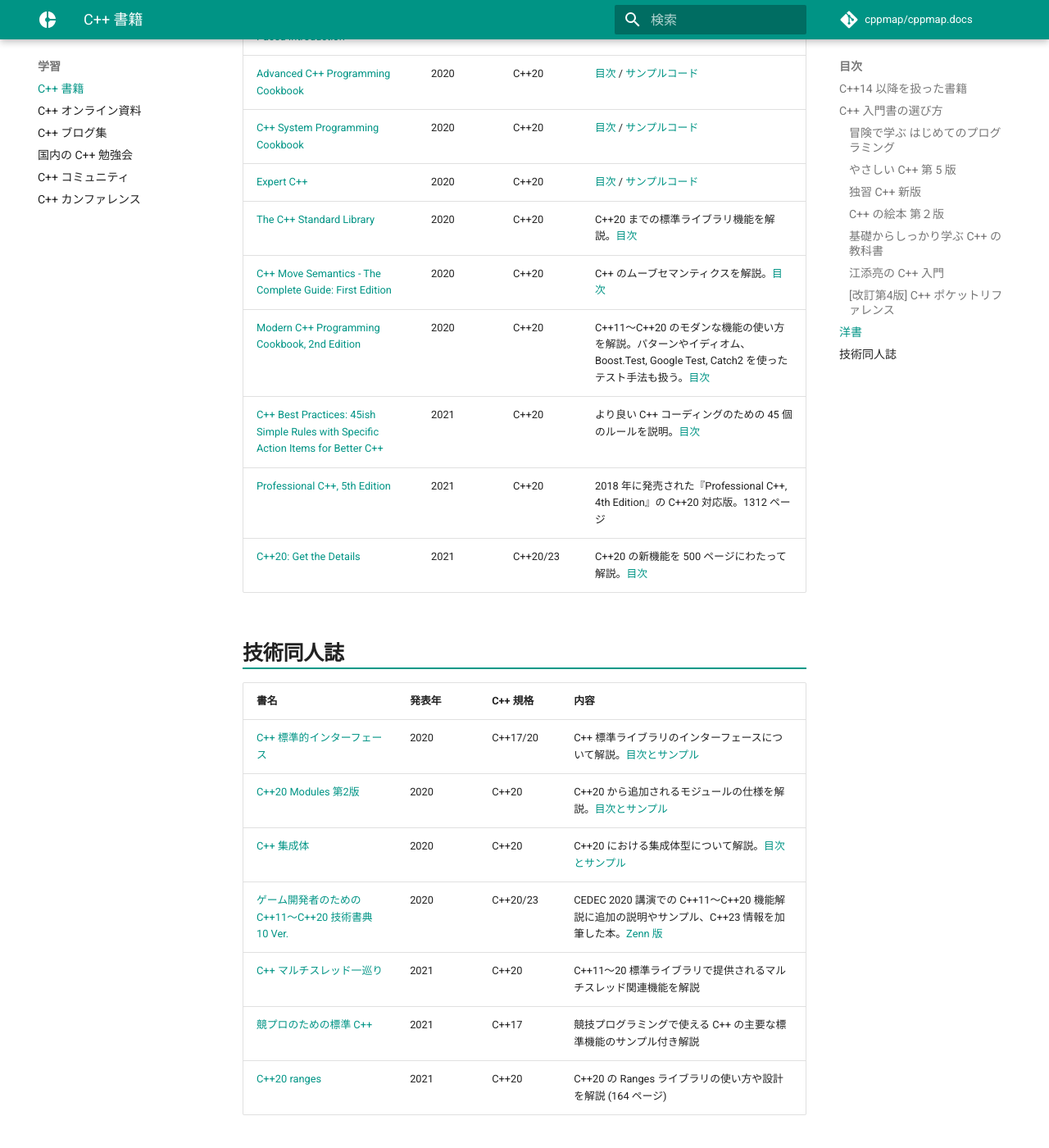
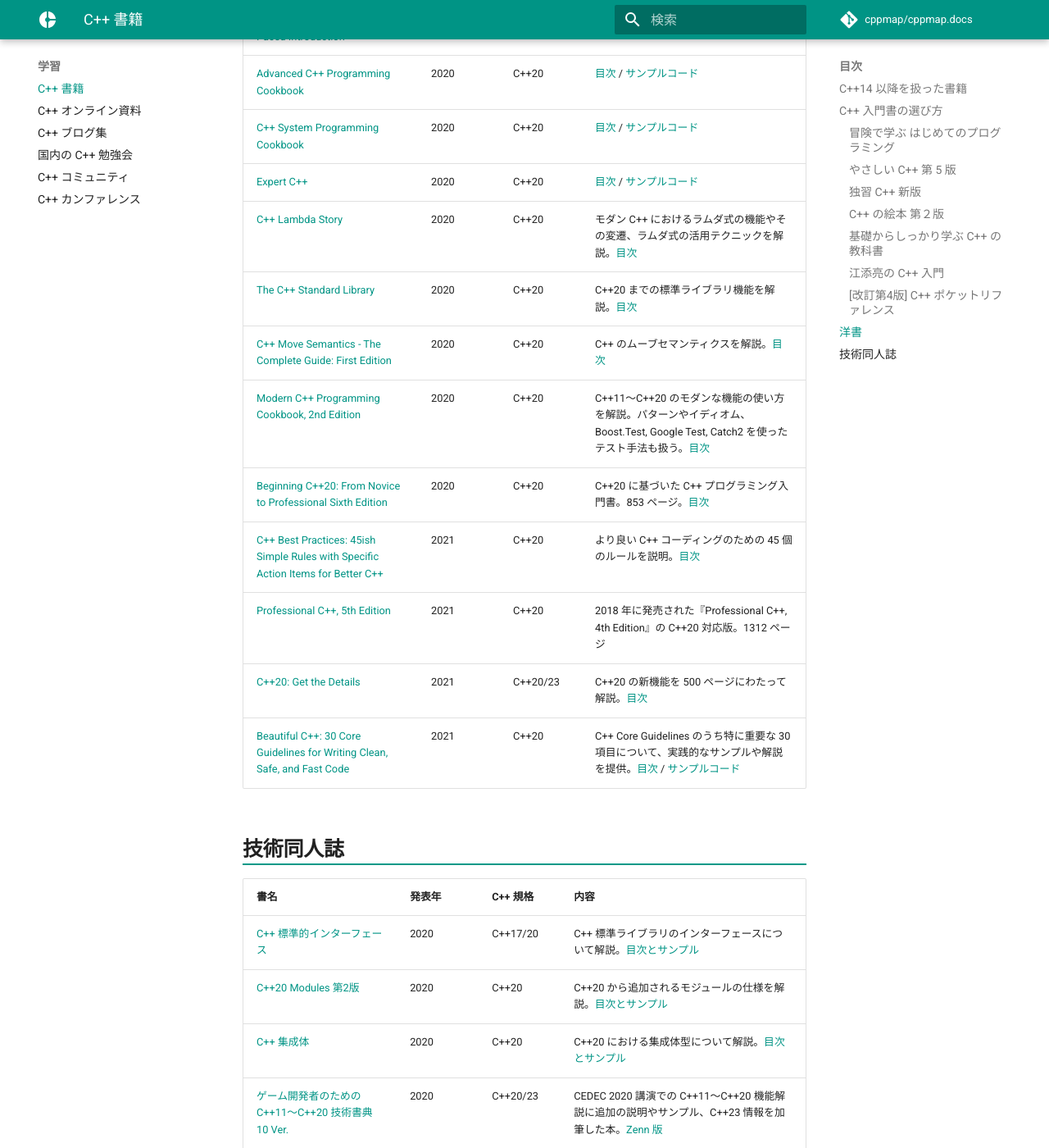
Before and after one commit to cppmap/cppmap.docs, an MkDocs documentation site: the page built from docs/learn/books.md, in a window 1280 px wide and 1400 px high, scrolled down 4005 px. Shown: the whole window at 82% size. Built offline with MkDocs 1.6.1 and Material for MkDocs 9.7.7, drawn with Linux system fonts in a browser that asks for light colours; nearby versions of some CDN libraries; comment, search, counter and statistics services are not loaded; some of the changed text lies outside the part shown.

Commit message:
Update books.md

```diff
--- a/docs/learn/books.md
+++ b/docs/learn/books.md
@@ -24,7 +24,7 @@ C++ の学習に役立つ最新の書籍を紹介します。
 | [Modern C++ チャレンジ ― C++17 プログラミング力を鍛える 100 問](https://amzn.to/2EMsIP8) | 2019 | C++17/20 | 現実的・実践的な 100 の課題を C++ で解決する問題集。オープンソースライブラリを積極的に活用する                                           |
 | [江添亮の C++ 入門](https://amzn.to/2HTGUbt) | 2019 | C++17/20 | C++ のツールや文法、いくつかの標準ライブラリ機能の設計を学べる解説書。[オープンソース版](https://ezoeryou.github.io/cpp-intro/) |
 | [独習 C++ 新版](https://amzn.to/2ZWRrck) | 2019 | C++17 | :fa-graduation-cap: 初学者向け。「独習 C++ 第 4 版」を C++17 に対応させ解説を一新 |
-| [[改訂第4版] C++ポケットリファレンス](https://amzn.to/3p4p0pa) | 2021 | C++20 | (2021 年 4 月 15 日に発売) |
+| [[改訂第4版] C++ポケットリファレンス](https://amzn.to/3p4p0pa) | 2021 | C++20 | 基本文法の解説に加え、逆引き形式で標準ライブラリの幅広い機能を紹介 |
 
 
 ![](images/books.jpg)
@@ -68,12 +68,15 @@ C++ の入門～中級レベルの多くの情報（『やさしい C++ 第 5
 | [Advanced C++ Programming Cookbook](https://amzn.to/3fFA88f)                                                           | 2020 | C++20    | [目次](https://www.packtpub.com/programming/advanced-c-cookbook) / [サンプルコード](https://github.com/PacktPublishing/Advanced-CPP-Programming-CookBook)                                     |
 | [C++ System Programming Cookbook](https://amzn.to/3jfdoxU)                                                             | 2020 | C++20    | [目次](https://www.packtpub.com/programming/c-system-programming-cookbook) / [サンプルコード](https://github.com/PacktPublishing/C-System-Programming-Cookbook)                               |
 | [Expert C++](https://amzn.to/2WsxY49)                                                                                  | 2020 | C++20    | [目次](https://www.packtpub.com/programming/mastering-c-programming) / [サンプルコード](https://github.com/PacktPublishing/Expert-CPP)                                                        |
+| [C++ Lambda Story](https://amzn.to/3qLsbF8)                                                                            | 2020 | C++20    | モダン C++ におけるラムダ式の機能やその変遷、ラムダ式の活用テクニックを解説。[目次](https://leanpub.com/cpplambda)                                                                                                         |
 | [The C++ Standard Library](https://leanpub.com/cpplibrary)                                                             | 2020 | C++20    | C++20 までの標準ライブラリ機能を解説。[目次](https://leanpub.com/cpplibrary)                                                                                                                           |
 | [C++ Move Semantics - The Complete Guide: First Edition](https://amzn.to/3fTLgiM)                                      | 2020 | C++20    | C++ のムーブセマンティクスを解説。[目次](http://www.cppmove.com/)                                                                                                                                     |
 | [Modern C++ Programming Cookbook, 2nd Edition](https://amzn.to/3naUMQs)                                                | 2020 | C++20    | C++11～C++20 のモダンな機能の使い方を解説。パターンやイディオム、Boost.Test, Google Test, Catch2 を使ったテスト手法も扱う。[目次](https://www.packtpub.com/product/modern-c-programming-cookbook-second-edition/9781800208988) |
+| [Beginning C++20: From Novice to Professional Sixth Edition](https://amzn.to/3qHFZRb)                                  | 2020 | C++20    | C++20 に基づいた C++ プログラミング入門書。853 ページ。[目次](https://link.springer.com/book/10.1007/978-1-4842-5884-2)                                                                                    |
 | [C++ Best Practices: 45ish Simple Rules with Specific Action Items for Better C++](https://amzn.to/3paeX2R)            | 2021 | C++20    | より良い C++ コーディングのための 45 個のルールを説明。[目次](https://leanpub.com/cppbestpractices)                                                                                                           |
 | [Professional C++, 5th Edition](https://amzn.to/3bKXqdH)                                                               | 2021 | C++20    | 2018 年に発売された『Professional C++, 4th Edition』の C++20 対応版。1312 ページ                                                                                                                      |
-| [C++20: Get the Details](https://leanpub.com/c20)                                                               | 2021 | C++20/23 | C++20 の新機能を 500 ページにわたって解説。[目次](https://leanpub.com/c20) |
+| [C++20: Get the Details](https://leanpub.com/c20)                                                                      | 2021 | C++20/23 | C++20 の新機能を 500 ページにわたって解説。[目次](https://leanpub.com/c20)                                                                                                                             |
+| [Beautiful C++: 30 Core Guidelines for Writing Clean, Safe, and Fast Code](https://amzn.to/3JyIoX5)                    | 2021 | C++20    | C++ Core Guidelines のうち特に重要な 30 項目について、実践的なサンプルや解説を提供。[目次](https://www.oreilly.com/library/view/beautiful-c-30/9780137647767/) / [サンプルコード](https://godbolt.org/z/cg30-ch0.0)         |
 
 
 ## 技術同人誌
```
